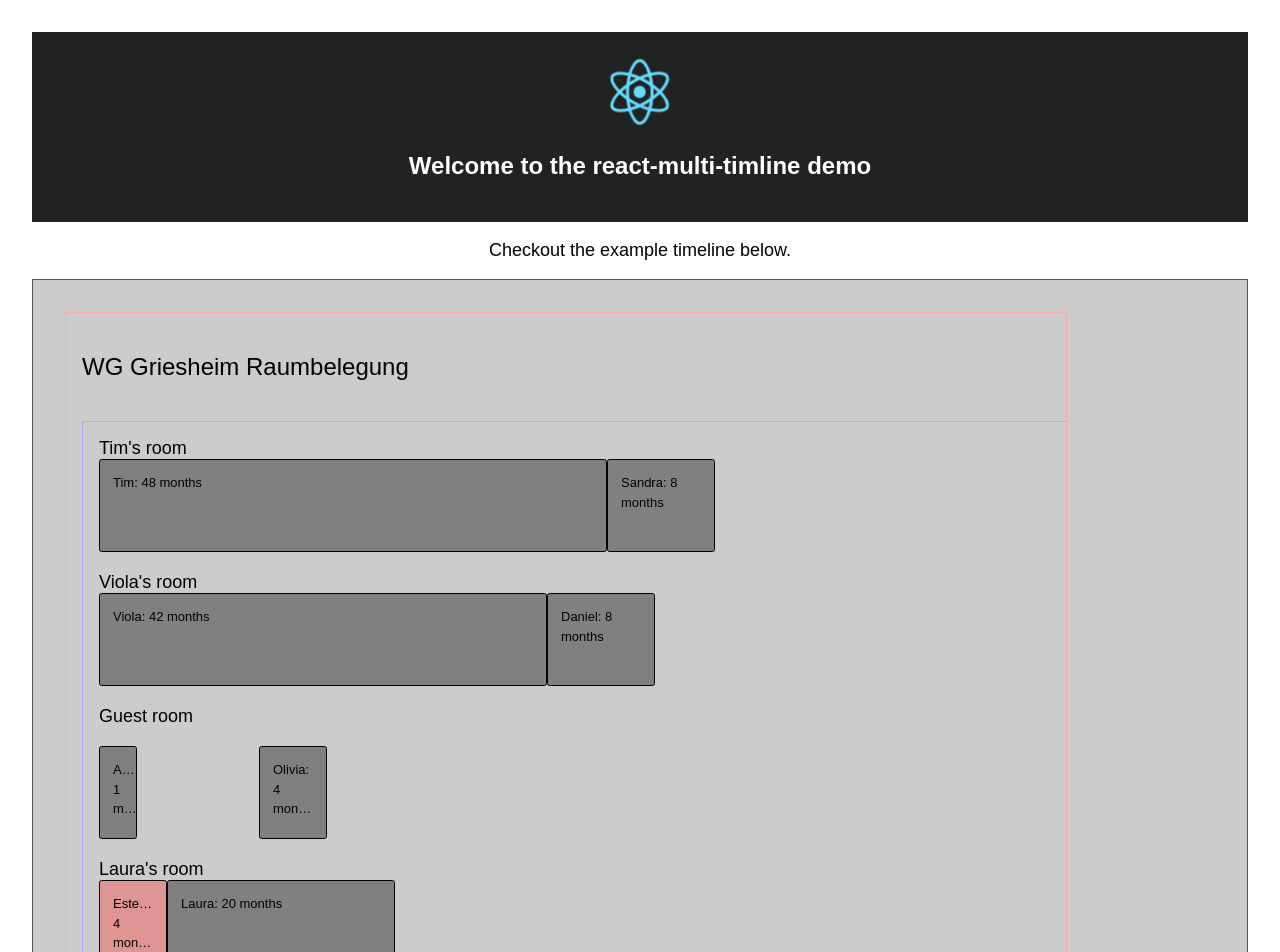
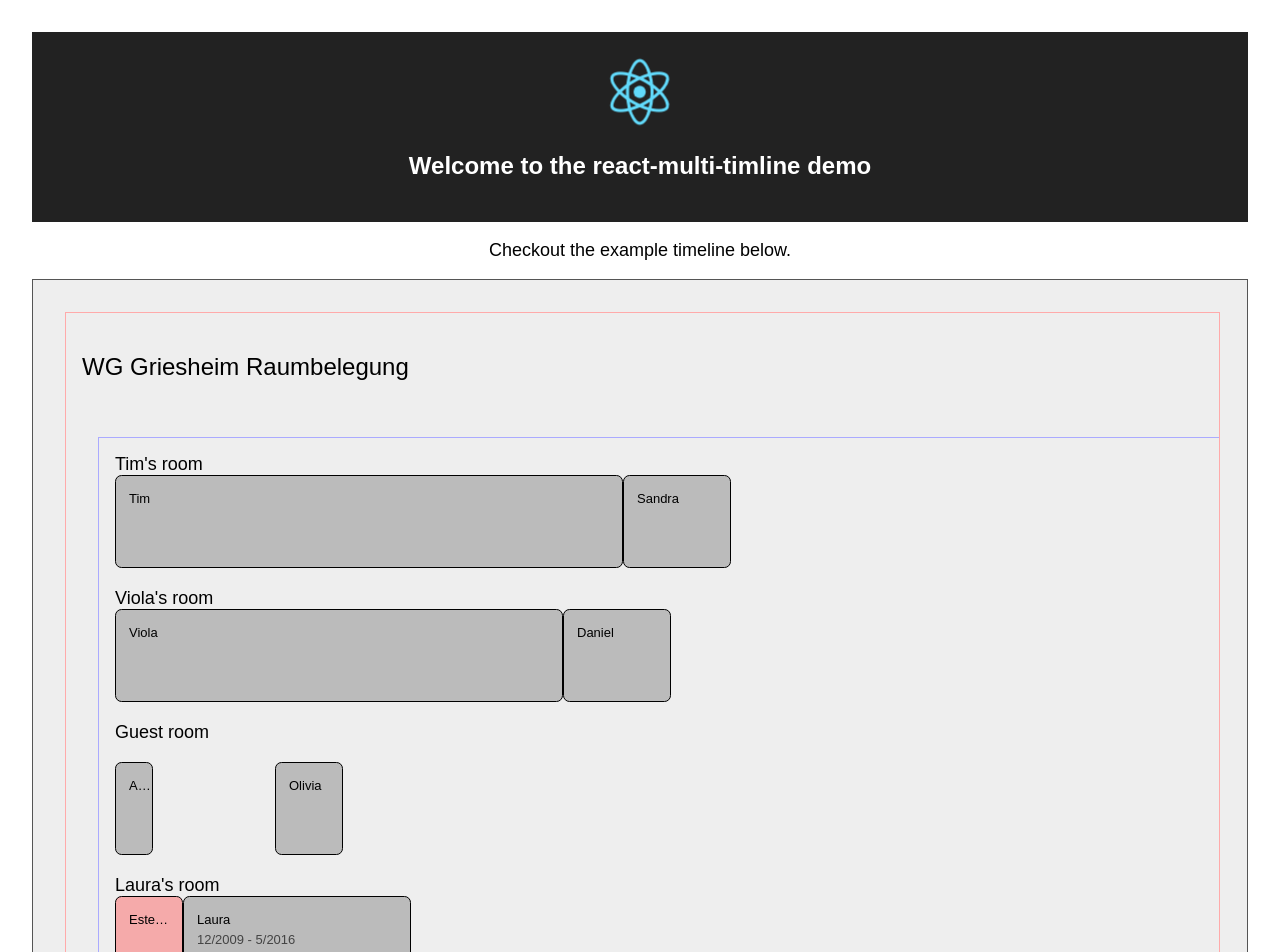
Before and after one commit to dfsp-spirit/react-multi-timeline, a React (Create React App) app: page / in a window 1280 px wide. Shown: the top 952 px of the page. Built offline with nearby package versions, Linux system fonts and the light colour scheme.

Commit message:
style mainly

```diff
--- a/src/App.js
+++ b/src/App.js
@@ -7,7 +7,7 @@ class App extends Component {
   render() {
     // Laura's room
     const room1_event1 = { start: 1, duration: 4, eventTitle: 'Esteban', eventColor: '#ff444466' };
-    const room1_event2 = { start: 5, duration: 20, eventTitle: 'Laura' };
+    const room1_event2 = { start: 5, duration: 20, eventTitle: 'Laura', eventDescription: '12/2009 - 5/2016' };
     const roomLauraEvents = [room1_event1, room1_event2];
 
     // Tim's room
--- a/src/Timeline.js
+++ b/src/Timeline.js
@@ -4,7 +4,8 @@ export type EventData = {
   +start: number,
   +duration: number,
   +eventTitle: string,
-  +eventColor?: string
+  +eventColor?: string,
+  +eventDescription?: string
 };
 
 export type SingleTimelineData = {
@@ -42,16 +43,19 @@ export class Timeline extends Component {
         const widthString = (event.duration * 10) + 'px';
         const eventColorString = event.eventColor
           ? event.eventColor
-          : 'gray';
+          : '#bbbbbb';
         const eventStyle = {
           left: leftString,
           width: widthString,
           backgroundColor: eventColorString
         };
-        const eventText = event.eventTitle + ': ' + event.duration + (this.props.timeUnitLabel ? ' ' + this.props.timeUnitLabel : '');
+        const eventTextMouseOver = event.eventTitle + ': ' + event.duration + (this.props.timeUnitLabel ? ' ' + this.props.timeUnitLabel : '');
+        const eventText = event.eventTitle;
+        const eventDescriptionElement = event.eventDescription ? <span className="eventDescription">{event.eventDescription}</span> : null;
         const vis = (
-          <span title={eventText} className="event" style={eventStyle} key={index + event.start}>
-            {eventText}
+          <span title={eventTextMouseOver} className="event" style={eventStyle} key={index + event.start}>
+            {eventText} <br/> {eventDescriptionElement}
+
           </span>
         );
         eventVisualisations.push(vis);
--- a/src/index.css
+++ b/src/index.css
@@ -8,7 +8,7 @@ body {
 
 div.react-multi-timeline {
     border: 1px solid #555555;
-    background-color: #cccccc;
+    background-color: #eeeeee;
     min-height: 1em;
     text-align: left;
 }
@@ -35,17 +35,19 @@ div.timeline-title {
 div.timeline-outer-container-fixed-width {
     border: 1px solid #ffaaaa;
     margin: 2em;
-    overflow: scroll;
-    width: 1000px;
-    height: 100%;
+    overflow-x: scroll;
+    width: 95%;
+    height: 90%;
 }
 
 div.timeline-inner-container-scrolling {
     border: 1px solid #aaaaff;
-    margin: 1em;
+    margin: 2em;
+    margin-right: 0;
     min-width: 3000px;
-     box-sizing: border-box;
+
 }
+
 
 span.event {
     font-size: small;
@@ -58,7 +60,11 @@ span.event {
    padding: 1em;
    line-height: 1.5em;
    max-height: 5em;
-   border-radius: 0.2em;
+   border-radius: 0.5em;
+}
+
+span.eventDescription {
+    color: #444444;
 }
 
 span.timeBetweenEvents {
```
